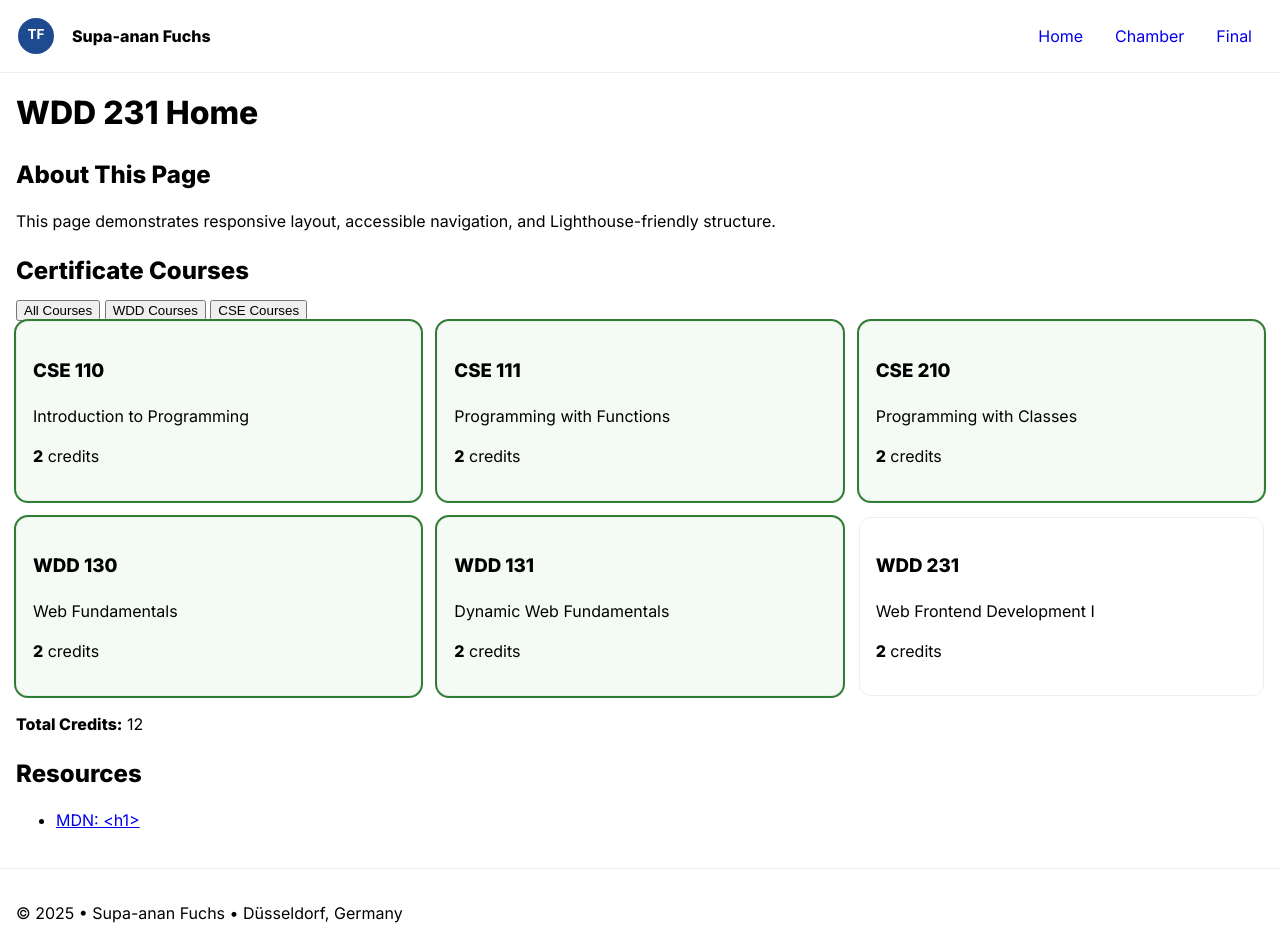
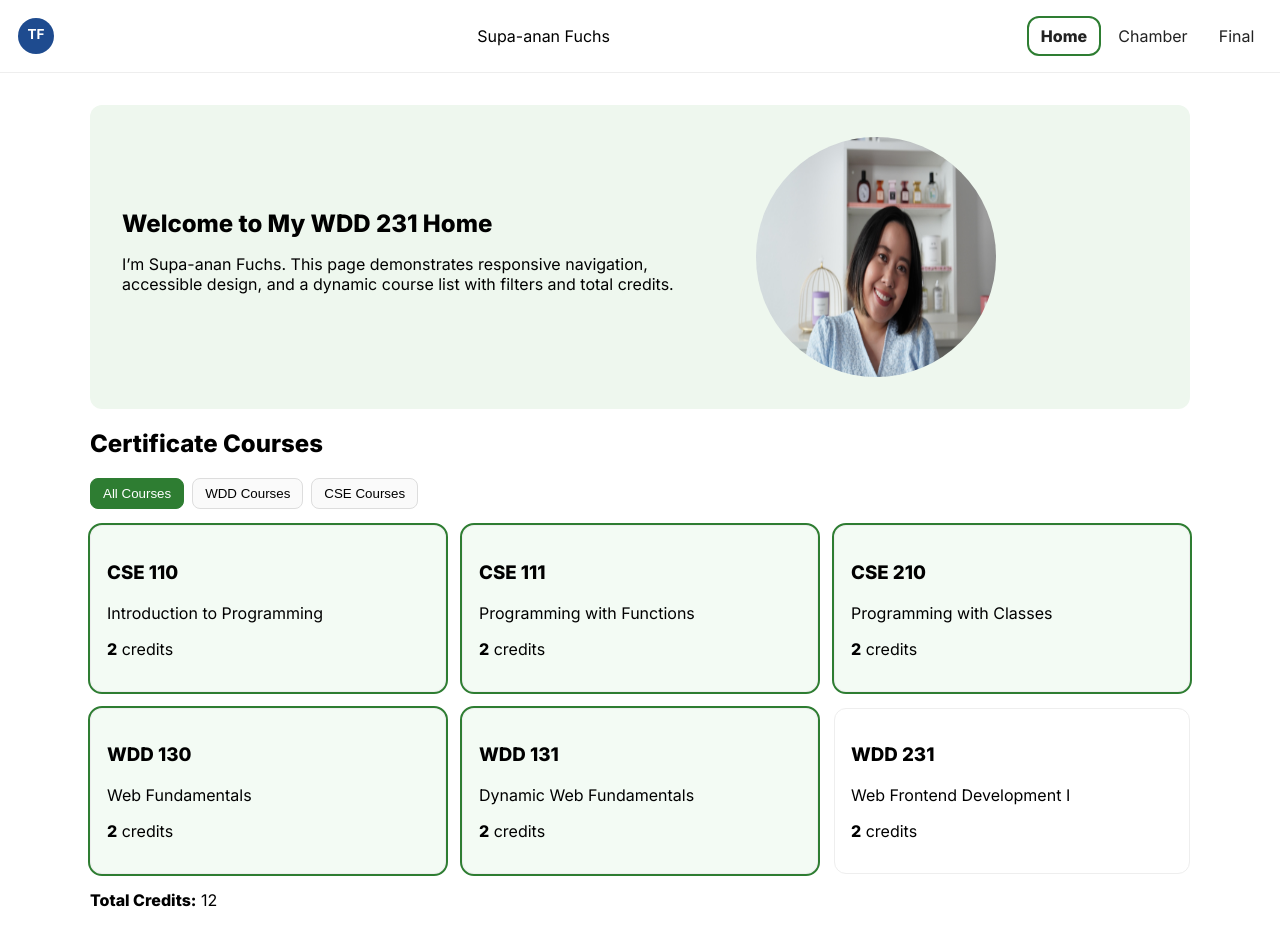
Before and after one commit to tensefuchs/wdd231, a plain HTML site: page index.html in a window 1280 px wide. Shown: the top 928 px of the page. Drawn offline with Linux system fonts and the light colour scheme.

Commit message:
W01 wireframe: hero + responsive nav + courses

```diff
--- a/index.html
+++ b/index.html
@@ -6,9 +6,9 @@
   <title>WDD 231 • Home</title>
   <meta name="description" content="Course home page for WDD 231: Web Frontend Development.">
   <meta name="author" content="Supa-anan Fuchs">
-
   <link rel="icon" href="images/logo.svg" type="image/svg+xml">
 
+  <!-- One lightweight font (OK to remove and use system fonts only) -->
   <link rel="preconnect" href="https://fonts.googleapis.com">
   <link rel="preconnect" href="https://fonts.gstatic.com" crossorigin>
   <link href="https://fonts.googleapis.com/css2?family=Inter:wght@400;600;800&display=swap" rel="stylesheet">
@@ -24,6 +24,7 @@
 <header class="site-header">
   <img src="images/logo.svg" alt="Site logo" class="logo" width="40" height="40">
   <span class="site-title">Supa-anan Fuchs</span>
+
   <button id="menu" aria-expanded="false" aria-controls="primary-nav" aria-label="Menu">☰</button>
   <nav id="primary-nav" class="nav">
     <ul>
@@ -35,29 +36,33 @@
 </header>
 
 <main>
-  <h1>WDD 231 Home</h1>
-
-  <section>
-    <h2>About This Page</h2>
-    <p>This page demonstrates responsive layout, accessible navigation, and Lighthouse-friendly structure.</p>
+  <!-- HERO (matches wireframe) -->
+  <section class="hero" aria-label="Welcome">
+    <div class="hero-text">
+      <h1>Welcome to My WDD 231 Home</h1>
+      <p>I’m Supa-anan Fuchs. This page demonstrates responsive navigation, accessible design, and a dynamic course list with filters and total credits.</p>
+    </div>
+    <div class="hero-media">
+      <!-- Keep this image small (≤125 kB) -->
+      <img src="images/profile.webp" alt="Portrait of Supa-anan Fuchs" width="240" height="240">
+    </div>
   </section>
 
-  <section>
-    <h2>Certificate Courses</h2>
-    <div class="filters">
+  <!-- COURSES (buttons + dynamic list + credits) -->
+  <section class="courses-section" aria-labelledby="courses-title">
+    <h2 id="courses-title">Certificate Courses</h2>
+
+    <div class="filters" role="toolbar" aria-label="Course filters">
       <button data-filter="all" aria-pressed="true">All Courses</button>
       <button data-filter="WDD" aria-pressed="false">WDD Courses</button>
       <button data-filter="CSE" aria-pressed="false">CSE Courses</button>
     </div>
+
     <div id="courses" class="card-grid" aria-live="polite"></div>
-    <p class="total"><strong>Total Credits:</strong> <span id="creditTotal">0</span></p>
-  </section>
 
-  <section>
-    <h2>Resources</h2>
-    <ul>
-      <li><a href="https://developer.mozilla.org/en-US/docs/Web/HTML/Element/h1">MDN: &lt;h1&gt;</a></li>
-    </ul>
+    <p class="total">
+      <strong>Total Credits:</strong> <span id="creditTotal">0</span>
+    </p>
   </section>
 </main>
 
--- a/styles/larger.css
+++ b/styles/larger.css
@@ -1,8 +1,17 @@
-/* Required: put the media query in this larger file */
-@media (min-width: 48rem) {
-  .site-header { grid-template-columns: auto 1fr auto; }
-  #menu { display: none; }
-  .nav { display: block !important; }
-  .nav ul { display: flex; gap: .5rem; margin: 0; }
-  .card-grid { grid-template-columns: repeat(3, 1fr); }
+@media (min-width:48rem){
+  /* Desktop nav */
+  #menu{display:none}
+  .nav{display:block !important}
+  .nav ul{display:flex;gap:.75rem;margin:0;align-items:center}
+  .nav a{padding:.4rem .6rem;border-radius:.5rem}
+
+  /* Layout width */
+  main{max-width:1100px;margin-inline:auto;padding:1rem}
+
+  /* Hero side-by-side */
+  .hero{grid-template-columns:1.5fr 1fr;gap:2rem;padding:2rem}
+  .hero img{width:240px;height:240px;margin:0}
+
+  /* Courses grid on desktop */
+  .card-grid{grid-template-columns:repeat(3,1fr)}
 }
--- a/styles/small.css
+++ b/styles/small.css
@@ -1,26 +1,27 @@
-:root { --pad: 1rem; --gap: 1rem; }
-* { box-sizing: border-box; }
-html, body { margin: 0; }
-body { font-family: Inter, system-ui, -apple-system, Arial, sans-serif; line-height: 1.5; }
+/* Base */
+html, body { overflow-x: hidden; }
+body { font-family: Inter, system-ui, -apple-system, Segoe UI, Roboto, Arial, sans-serif; margin: 0; }
 
-.site-header { display: grid; grid-template-columns: auto 1fr auto; align-items: center; gap: var(--gap); padding: var(--pad); border-bottom: 1px solid #eee; }
-.logo { display: block; }
-.site-title { font-weight: 800; }
-#menu { font-size: 1.25rem; background: none; border: 1px solid #ccc; padding: .25rem .5rem; border-radius: .5rem; }
+/* Header + nav (mobile-first) */
+.site-header{display:flex;align-items:center;justify-content:space-between;gap:.75rem;padding:1rem;border-bottom:1px solid #eee;background:#fff}
+.nav{display:none}
+.nav.open{display:block}
+.nav ul{list-style:none;margin:.5rem 0 0;padding:0}
+.nav a{display:block;padding:.5rem .75rem;text-decoration:none;color:#222}
+.nav a[aria-current="page"]{font-weight:700;outline:2px solid #2e7d32;outline-offset:2px;border-radius:.5rem}
 
-.nav { display: none; }
-.nav.open { display: block; }
-.nav ul { list-style: none; padding: 0; margin: .5rem 0 0; }
-.nav a { display: block; padding: .5rem .75rem; text-decoration: none; }
-.nav a:hover { text-decoration: underline; }
+/* Hero (wireframe) */
+.hero{display:grid;gap:1rem;align-items:center;padding:1rem;margin:1rem auto;background:#eef7ee;border-radius:.75rem}
+.hero img{width:140px;height:140px;border-radius:50%;display:block;margin:0 auto}
+.hero h1{margin:.25rem 0 0}
 
-main { padding: var(--pad); }
-h1, h2 { margin: 0 0 .5rem; }
-section { margin: 1.25rem 0; }
+/* Courses section */
+.card-grid{display:grid;grid-template-columns:1fr;gap:1rem}
+.course{border:1px solid #eee;border-radius:.75rem;padding:1rem;background:#fff}
+.course.completed{outline:2px solid #2e7d32;background:#f3fbf4}
+.filters{display:flex;gap:.5rem;flex-wrap:wrap;margin:.5rem 0 1rem}
+.filters button{padding:.45rem .75rem;border:1px solid #ddd;border-radius:.5rem;background:#fafafa;cursor:pointer}
+.filters button[aria-pressed="true"]{background:#2e7d32;color:#fff;border-color:#2e7d32}
 
-.card-grid { display: grid; grid-template-columns: 1fr; gap: var(--gap); }
-.course { border: 1px solid #eee; border-radius: .75rem; padding: 1rem; }
-.course.completed { outline: 2px solid #2e7d32; background: #f3fbf4; }
-
-footer { padding: var(--pad); border-top: 1px solid #eee; }
-.social a { margin-right: .75rem; }
+/* Footer */
+footer{border-top:1px solid #eee;margin-top:2rem;padding:1rem;text-align:center}
```
Also changed, not shown: images/profile.webp (added), 1 other file.
